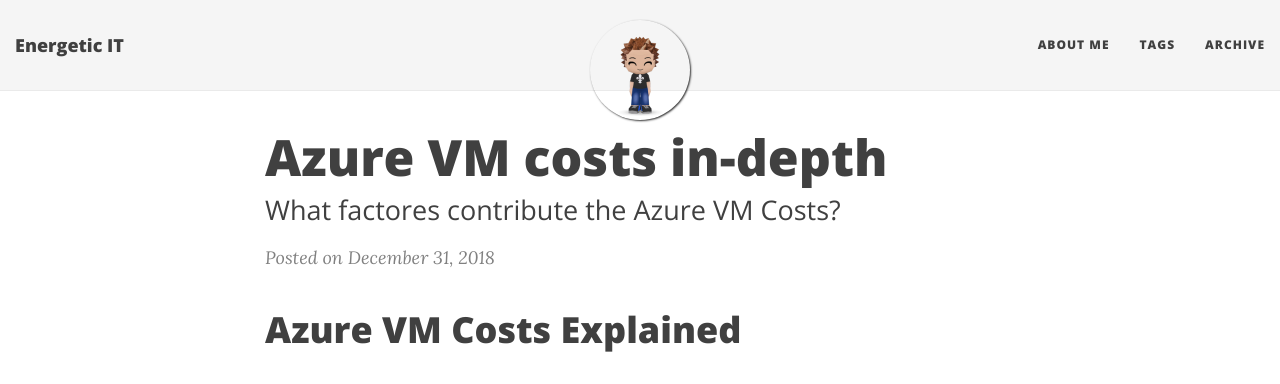
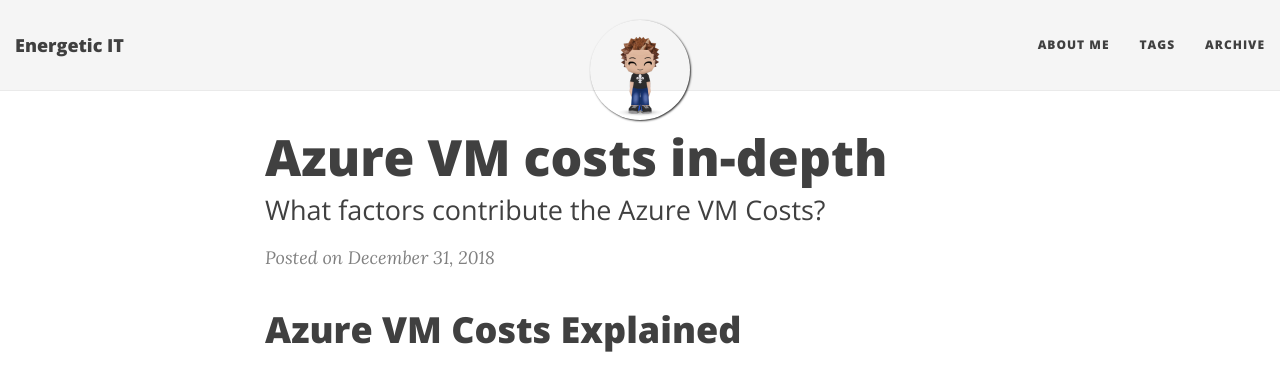
Before and after one commit to energetic-it/energetic-it.github.io, a Jekyll site: the page built from _posts/2018-12-31-azure-vm-costs-in-depth.md, in a window 1280 px wide and 900 px high. Shown: the top 384 px of the window. Built offline with Jekyll 4.4.1, drawn with Linux system fonts in a browser that asks for light colours; nearby versions of some CDN libraries.

Commit message:
removed extra /

```diff
--- a/_config.yml
+++ b/_config.yml
@@ -8,7 +8,7 @@
 # baseurl: ""
 
 # If you are building a GitHub project page then use these settings:
-url: "https://energetic-it.github.io/"
+url: "https://energetic-it.github.io"
 baseurl: ""
 
 # Of course don't forget to change the username and projectname to YOUR username and project
--- a/_posts/2018-12-31-azure-vm-costs-in-depth.md
+++ b/_posts/2018-12-31-azure-vm-costs-in-depth.md
@@ -1,7 +1,7 @@
 ---
 layout: post
 title: "Azure VM costs in-depth"
-subtitle: "What factores contribute the Azure VM Costs?"
+subtitle: "What factors contribute the Azure VM Costs?"
 tags: [Azure]
 redirect_from:
   - https://energetic-it.github.io/2018-12-07-azure-vm-costs-in-depth.html
```
